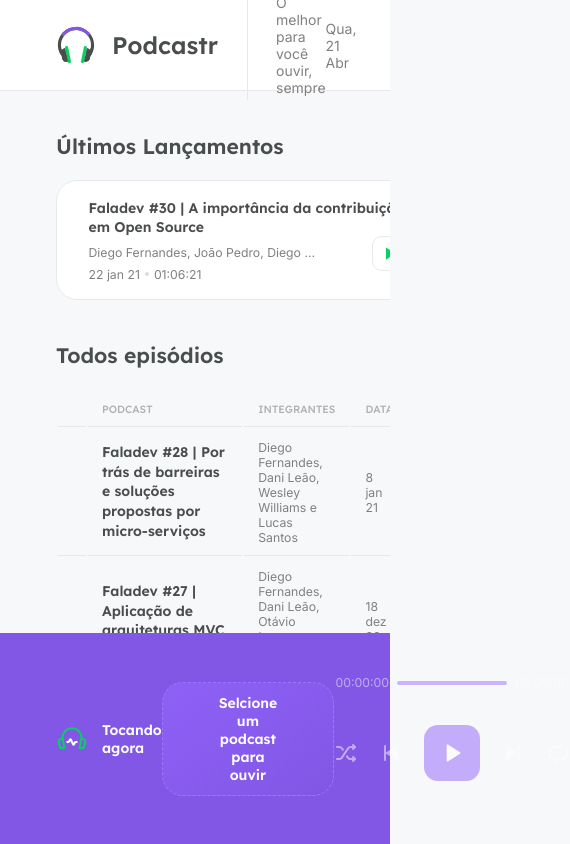
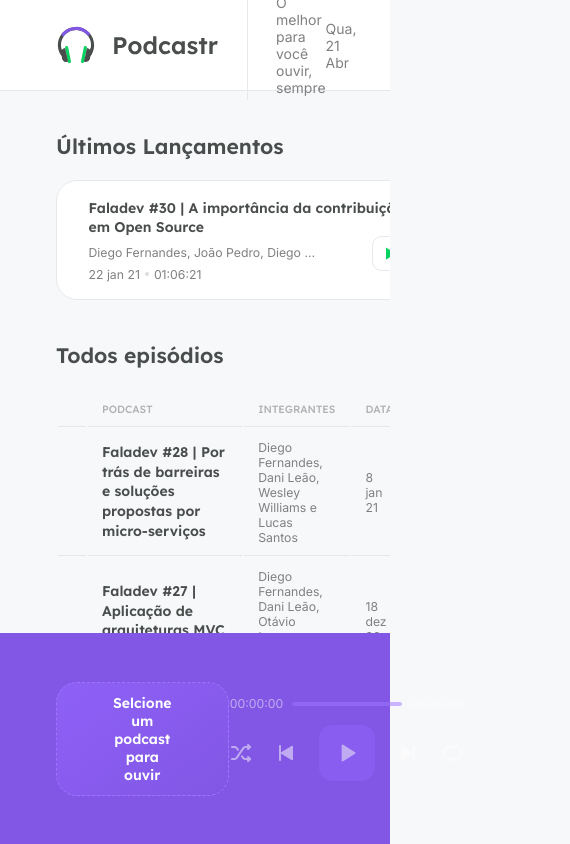
Before and after one commit to paulojalowyj/podcastr, a Next.js app: page / in a window 390 px wide. Shown: the whole page, 570 px wide, since content can reach past the window. Built offline with nearby package versions, Linux system fonts and the light colour scheme; data requests are answered from the project's data file.

Commit message:
Add Responsive Style

```diff
--- a/src/components/Player/index.tsx
+++ b/src/components/Player/index.tsx
@@ -42,7 +42,7 @@ export function Player() {
     }
 
     function handleEpisodeEndend() {
-        if(hasNext) {
+        if (hasNext) {
             playNext()
         } else {
             clearPlayerState()
@@ -61,8 +61,10 @@ export function Player() {
             { episode ? (
                 <div className={styles.currentEpisode}>
                     <Image width={592} height={592} src={episode.thumbnail} objectFit="cover" />
-                    <strong>{episode.title}</strong>
-                    <span>{episode.members}</span>
+                    <div className={styles.currentEpisodeTitleContainer}>
+                        <strong>{episode.title}</strong>
+                        <span>{episode.members}</span>
+                    </div>
                 </div>
             ) : (
                 <div className={styles.emptyPlayer}>
@@ -73,7 +75,7 @@ export function Player() {
 
             <footer className={!episode ? styles.empty : ''}>
                 <div className={styles.progress}>
-                <span>{episode ? convertDurationToTimeString(progress) : '00:00:00'}</span>
+                    <span>{episode ? convertDurationToTimeString(progress) : '00:00:00'}</span>
                     <div className={styles.slider}>
                         {episode ? (
                             <Slider
--- a/src/components/Player/styles.module.scss
+++ b/src/components/Player/styles.module.scss
@@ -34,9 +34,19 @@
 @media (max-width: 1024px) {
     .playerContainer {
         width: 100%;
-        max-height: 25vh;
-        display: flex;
         flex-direction: row;
+        height: 25vh;
+
+        header {
+            display: none;
+        }
+
+        footer {
+            height: 100%;
+            display: flex;
+            flex-direction: column;
+            justify-content: center;
+        }
     }
 
 }
@@ -64,12 +74,24 @@
 
 @media (max-width: 1024px) {
     .currentEpisode {
-        display: flex;
-        flex-direction: column;
+        display: grid;
+        height: 100%;
+        grid-template-columns: 10rem auto;
+        column-gap: 1rem;
+        text-align: start;
 
         img {
-            display: none;
-            max-height: 3rem;
+            max-height: 25px;
+        }
+
+        strong {
+            margin-top: 0;
+        }
+
+        .currentEpisodeTitleContainer {
+            display: flex;
+            flex-direction: column;
+            justify-content: center;
         }
     }
 }
@@ -162,3 +184,10 @@
         }
     }
 }
+
+
+@media (max-width: 1024px) {
+    .buttons {
+        margin-top: 1rem;
+    }
+}
```
